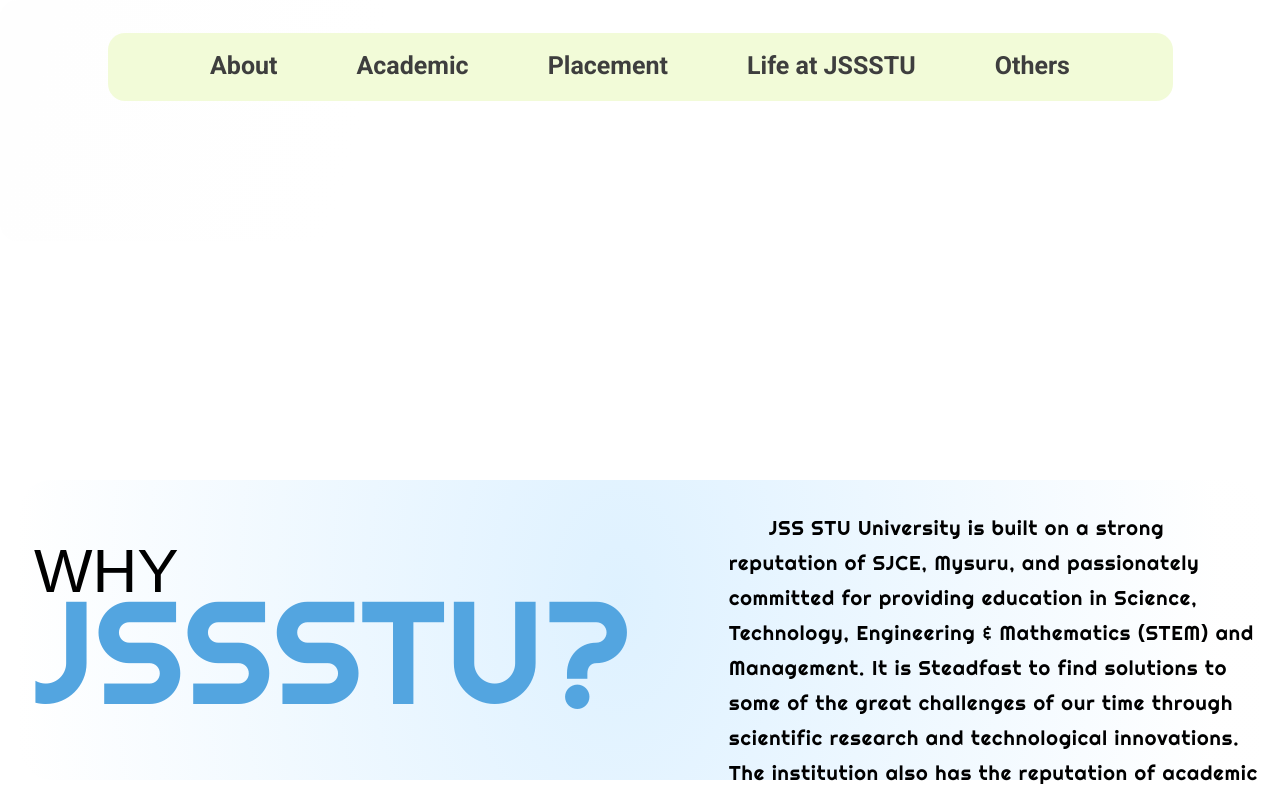
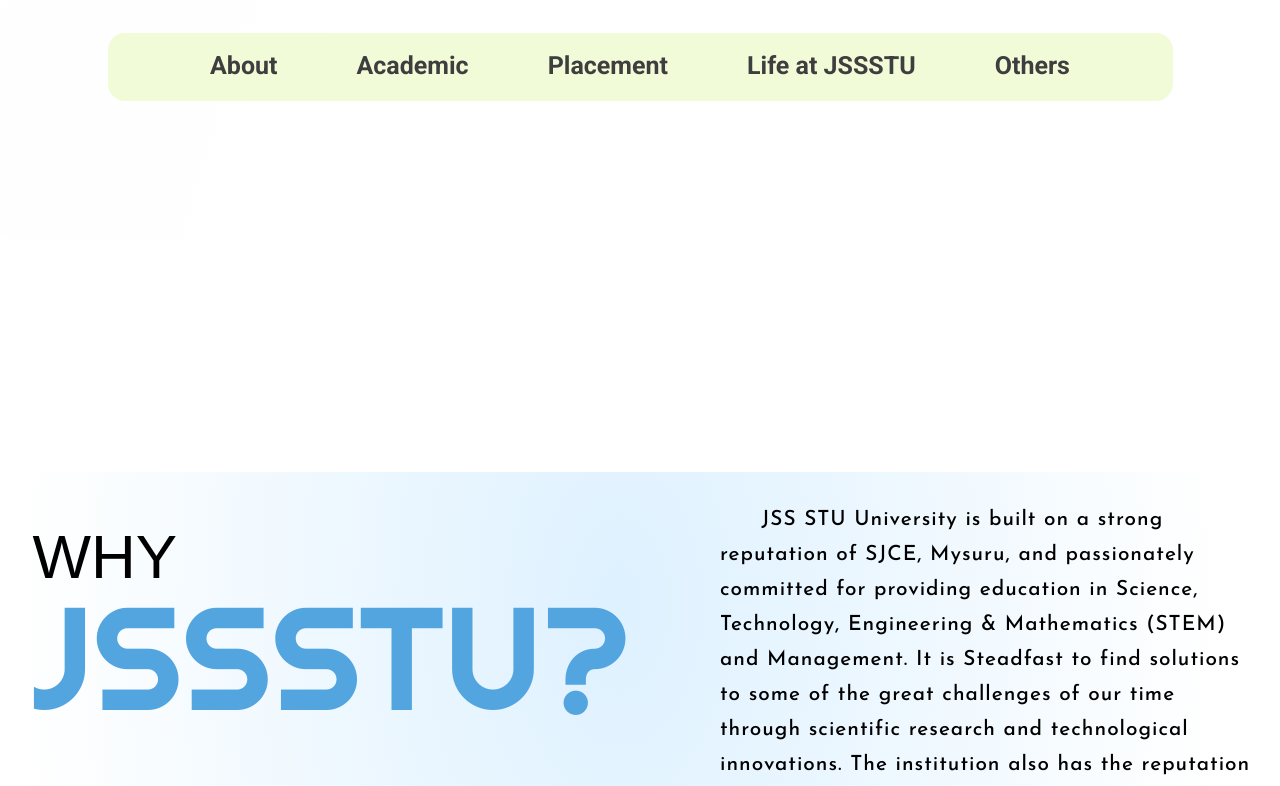
Before and after one commit to ManjunathRK1251/jssstu_plus, a React (Create React App) app: page / in a window 1280 px wide. Shown: the top 786 px of the page. Built offline with nearby package versions, Linux system fonts and the light colour scheme.

Commit message:
fixes description part, changes the font family

```diff
--- a/src/Components/Description.css
+++ b/src/Components/Description.css
@@ -1,14 +1,15 @@
-/* Rectangle6 */
 @import url("https://fonts.googleapis.com/css2?family=Merriweather:wght@300&display=swap");
 @import url("https://fonts.googleapis.com/css2?family=Merriweather:wght@300&family=Righteous&display=swap");
+@import url('https://fonts.googleapis.com/css2?family=Josefin+Sans:wght@400;500&display=swap');
 
 .rectangle {
     position: absolute;
     width: auto;
-    height: 300px;
+    height: 20.5rem;
     left: 0;
     right: 0;
     margin: 20px;
+    margin-bottom: 0;
     bottom: 0;
 
     background: radial-gradient(
@@ -16,35 +17,35 @@
         rgba(0, 148, 255, 0.13) 0%,
         rgba(254, 254, 254, 0.13) 100%
     );
-    border-radius: 31px;
+    border-radius: 1.9375rem;
 }
 
 .txt-why {
-    font-size: 62px;
+    font-size: 3.875rem;
     font-family: Merriweather Sans, sans-serif;
     font-weight: 400;
     color: rgba(0, 0, 0, 1);
-    width: 150px;
-    height: 78px;
+    width: 9.375rem;
+    height: 4.875rem;
     word-wrap: break-word;
-    position: absolute;
-    top: 55px;
-    left: 14px;
+    position: relative;
+    top: 15%;
+    left: 1%;
 }
 
 .txt-jssstu {
     word-wrap: break-word;
-    position: absolute;
-    width: 671px;
-    height: 222px;
-    left: 14px;
-    top: 80px;
+    position: relative;
+    width: 41.9375rem;
+    height: 13.875rem;
+    left: 1%;
+    top: 5%;
 
     font-family: Righteous;
     font-style: normal;
     font-weight: normal;
-    font-size: 146px;
-    line-height: 181px;
+    font-size: 9.125rem;
+    line-height: 11.3125rem;
 
     color: #53a5e0;
 }
@@ -53,16 +54,18 @@
     position: absolute;
     width: auto;
     text-indent: 2em;
-    left: 709px;
-    margin: 0;
-    top: 30px;
+    left: 43.75rem;
+    margin-top: 1.875rem;
+    margin-bottom: 1.875rem;
+    top: 0;
+    bottom: 0;
 
-    font-family: Righteous, display;
-    font-style: normal;
-    font-weight: 400;
-    font-size: 20px;
-    line-height: 35px;
-    letter-spacing: 1px;
+    font-family: "Josefin Sans", sans-serif;
+    font-style: medium;
+    font-weight: 500;
+    font-size: 1.3rem;
+    line-height: 2.1875rem;
+    letter-spacing: 0.0625rem;
 
     color: #000000;
 }
```
